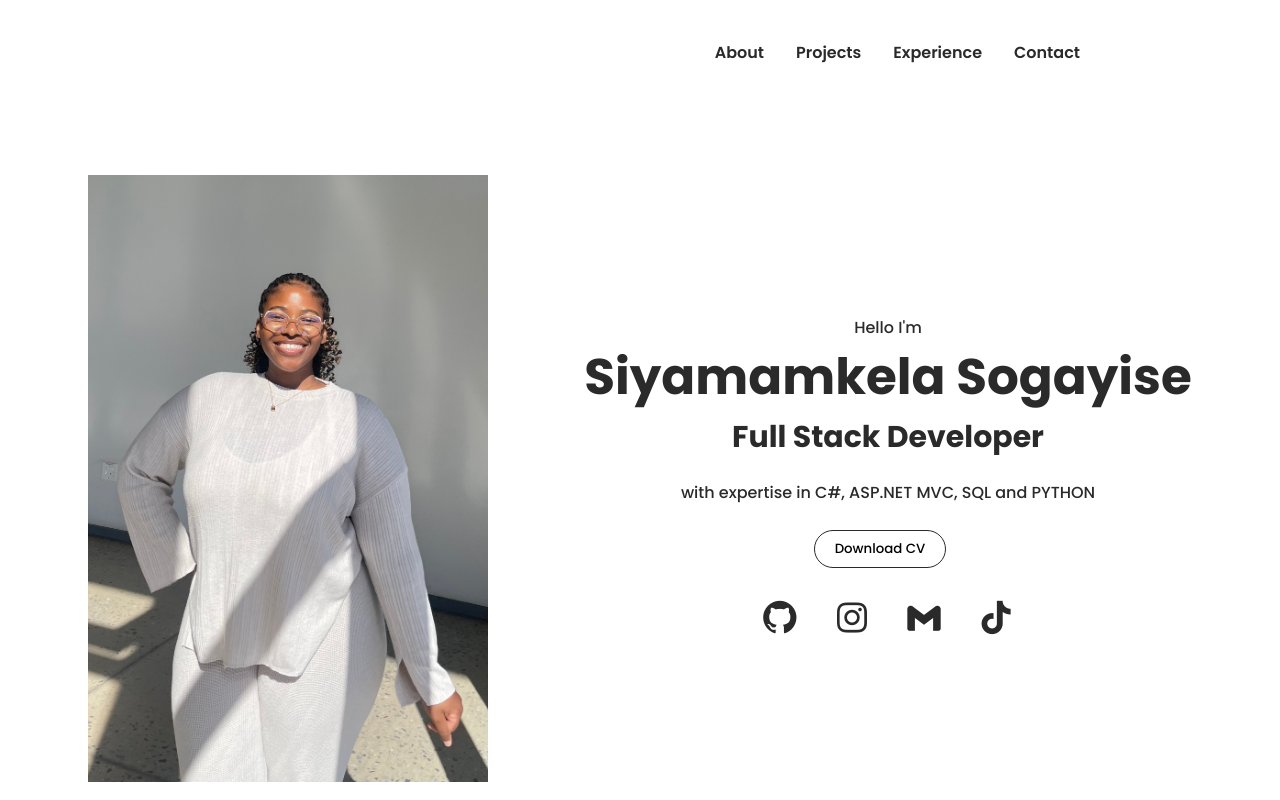
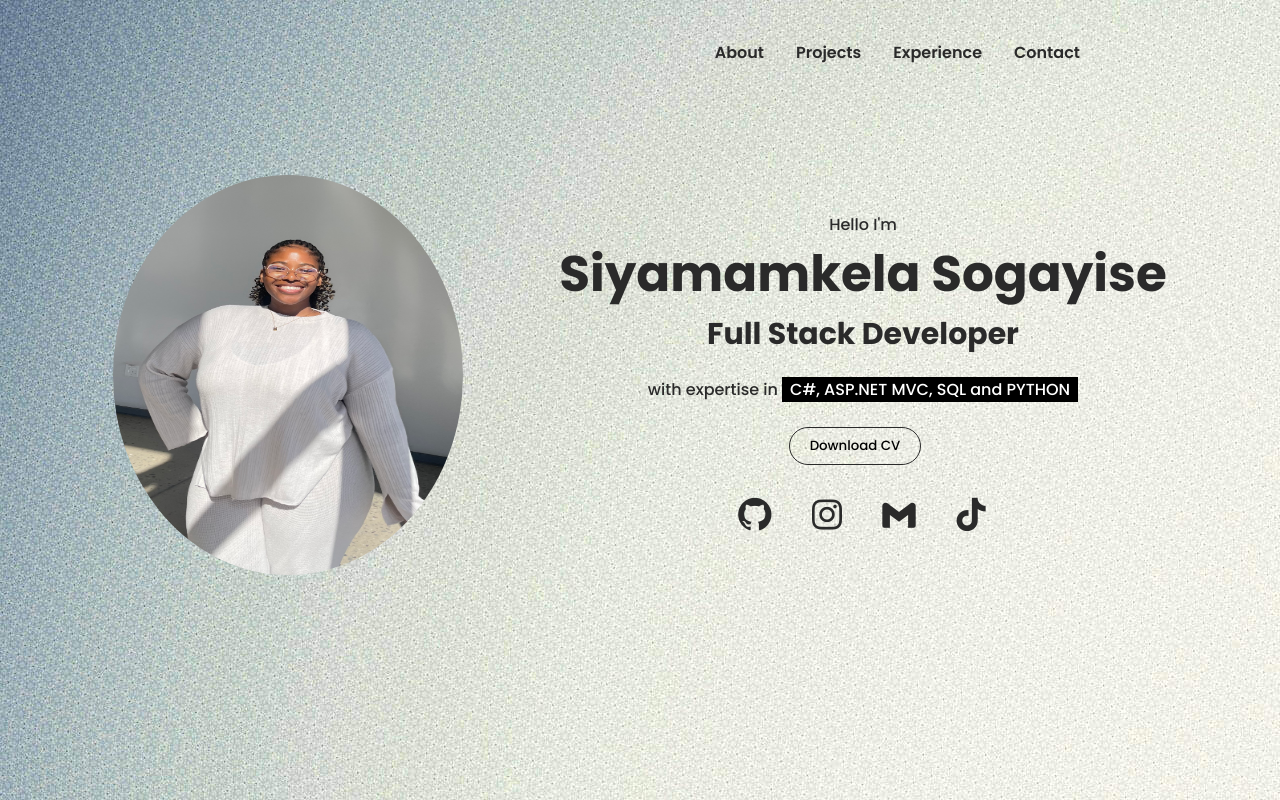
Before and after one commit to SiyamamkelaSogayise/ps-portfolio, a plain HTML site: page index.html in a window 1280 px wide. Drawn offline with nearby package versions, Linux system fonts and the light colour scheme.

Commit message:
added background image and shaped picture

```diff
--- a/index.html
+++ b/index.html
@@ -26,12 +26,12 @@
         </div>
 
         <div class="main">
-            <img src="Siya2.jpeg" alt="Profile picture" class="men">
+            <img src="Siya2.jpeg" alt="Profile picture" class="men" style="width:350px;height:400px; border-radius: 60%;">
             <div class="main-detil">
                 <p>Hello I'm</p>
                 <h1>Siyamamkela Sogayise</h1>
                 <h4>Full Stack Developer</h4>
-                <p>with expertise in C#, ASP.NET MVC, SQL and PYTHON</p><br>
+                <p>with expertise in <span class="w3-tag">C#, ASP.NET MVC, SQL and PYTHON</span></p><br>
 
                 <div class="btn">
                     <a href="Siyamamkela Sogayise resume.pdf" download>
@@ -40,7 +40,7 @@
                 </div>
 
                 <div class="social">
-                    <a href="https://github.com/SiyamamkelaSogayise" target="_blank" rel="noopener noreferrer"><i class="bx bxl-github"></i></a>
+                    <a href="https://github.com/SiyamamkelaSogayise" ><i class="bx bxl-github"></i></a>
                     <a href="https://www.instagram.com/siya_sogayise?igsh=MTMxbjAzN3E2endjeQ%3D%3D&utm_source=qr" target="_blank" rel="noopener noreferrer"><i class="bx bxl-instagram"></i></a>
                     <a href="mailto:siyamamkela.sogayise@gmail.com"><i class="bx bxl-gmail"></i></a>
                     <a href="https://www.tiktok.com/@sammy_siya?_t=8k2F2D5UeJB&_r=1"><i class='bx bxl-tiktok' ></i></a>
--- a/stylesheet.css
+++ b/stylesheet.css
@@ -9,6 +9,7 @@
 body {
     opacity: 0;
     transition: opacity 3s;
+    background-image: url("wp2919299.jpg");
 }
 
 .hero {
```
Also changed, not shown: wp2919299.jpg (added).
